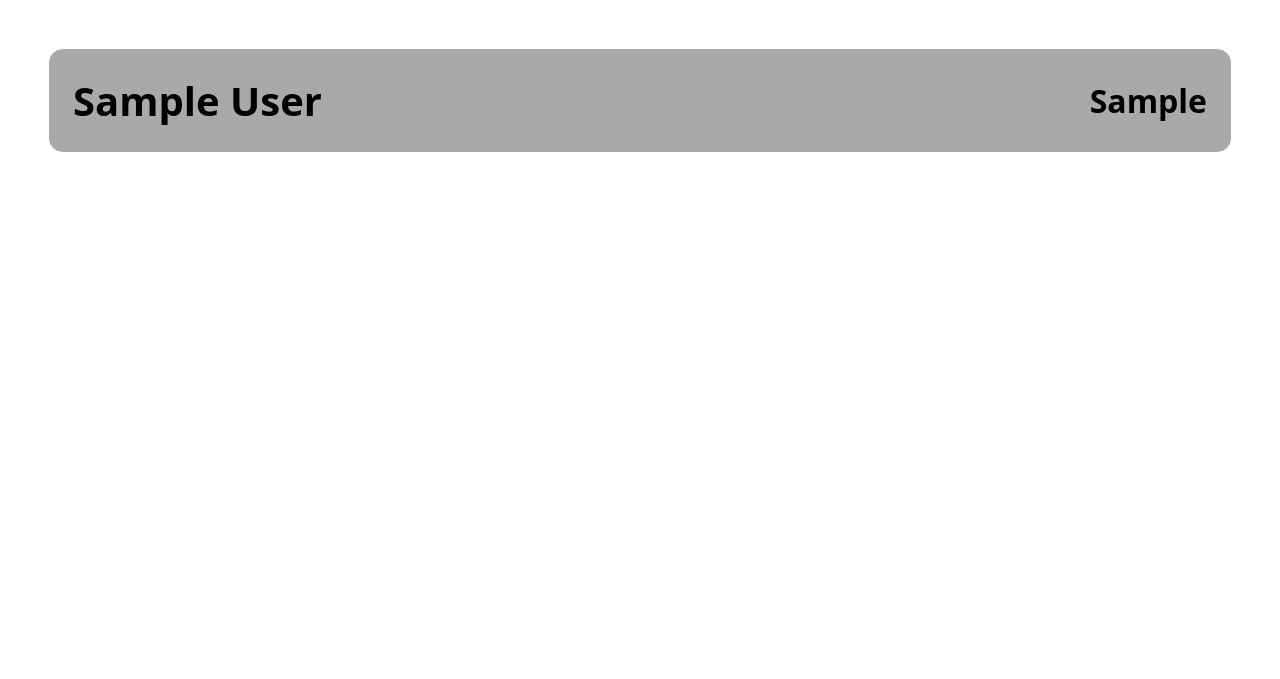
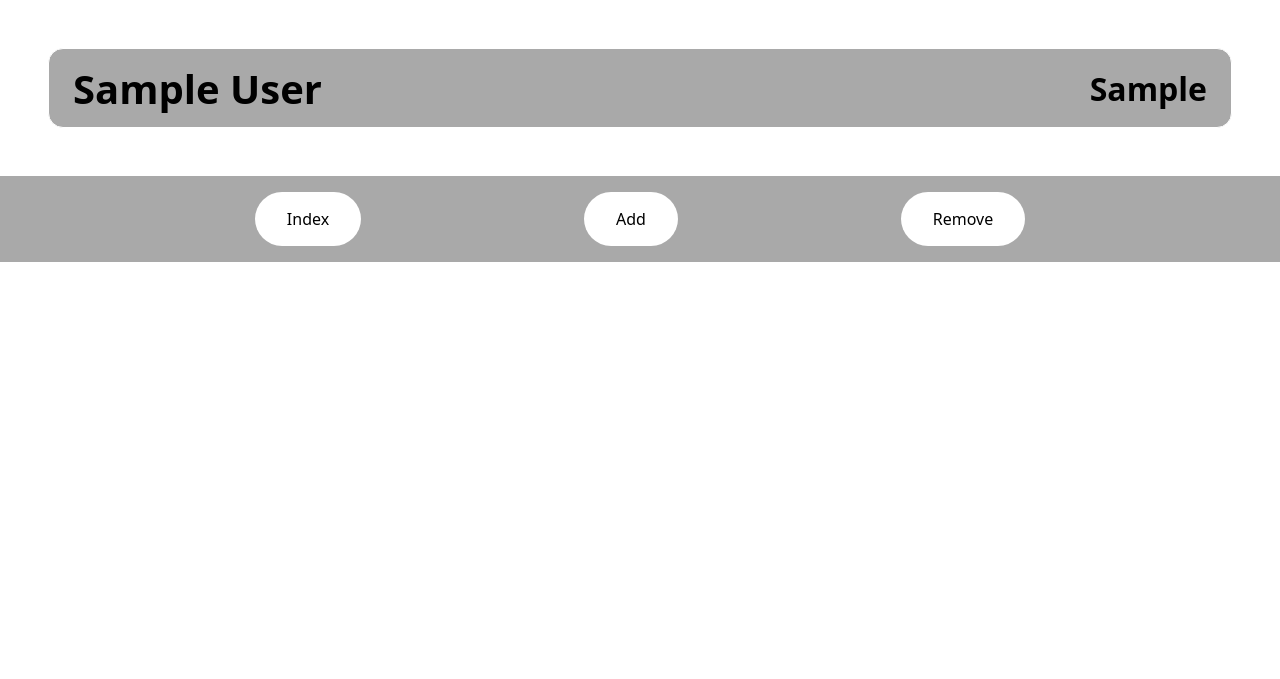
Before and after one commit to DuduPNetto/project_sales_shop, a Django app: page / in a window 1280 px wide. Shown: the top 679 px of the page. Run offline with Django 4.2, Linux system fonts and the light colour scheme; tables that the repository leaves empty hold one stand-in row (values such as "Sample post").

Commit message:
Mostrando funcionários e botões no menu

```diff
--- a/stores/static/stores/css/style.css
+++ b/stores/static/stores/css/style.css
@@ -27,7 +27,7 @@
 }
 
 .section {
-    height: 85vh;
+    display: block;
     background-color: var(--bg-color);
 }
 
@@ -38,6 +38,7 @@
 .employee-card {
     padding: 1.5rem;
     margin: 1.5rem;
+    height: 5rem;
     background-color: var(--container-color);
     display: flex;
     border-radius: 15px;
@@ -48,6 +49,7 @@
 
 .employee-name,
 .employee-function {
+    color: var(--first-color);
     text-align: center;
 }
 
@@ -58,3 +60,17 @@
 .employee-function {
     font-size: var(--h2-font-size);
 }
+
+.links {
+    background-color: var(--container-color);
+    padding: 1rem 2rem;
+    display: flex;
+    justify-content: space-evenly;
+}
+
+.links a {
+    padding: 1rem 2rem;
+    background-color: var(--bg-color);
+    border-radius: 30px;
+    color: var(--first-color);
+}
--- a/stores/templates/stores/index.html
+++ b/stores/templates/stores/index.html
@@ -1,5 +1,13 @@
 {% include 'stores/partials/_head.html' %}
 <body>
     {% include 'stores/partials/_employee.html' %}
+
+    <section class="section">
+        <div class="links">
+            <a href="stores:index">Index</a>
+            <a href="stores:index">Add</a>
+            <a href="stores:index">Remove</a>
+        </div>
+    </section>
 </body>
 </html>
```
